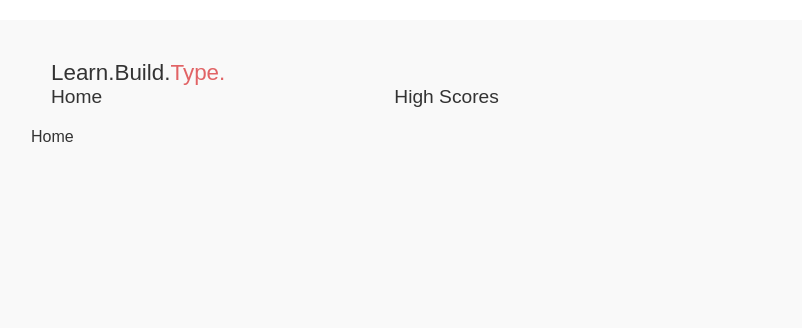
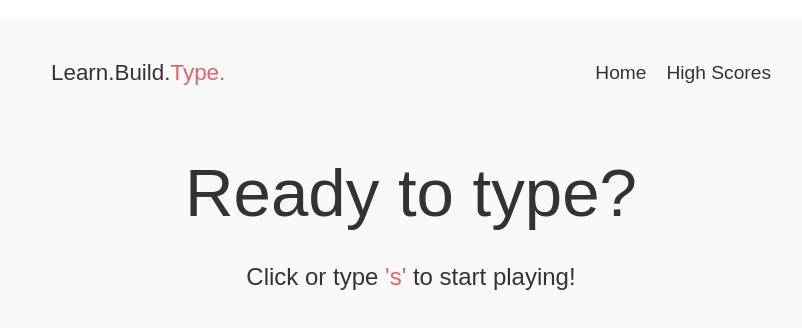
Before and after one commit to zoranstankovic/React-Serverless-Demo, a React (Create React App) app: page / in a window 1280 px wide. Shown: the top 328 px of the page, without its empty margins (229-1031 px from the left). Built offline with nearby package versions, Linux system fonts and the light colour scheme.

Commit message:
Add style to home page
Add style to home page and fix typos regarding css navbar.

```diff
--- a/src/index.css
+++ /dev/null
@@ -1,13 +0,0 @@
-body {
-  margin: 0;
-  font-family: -apple-system, BlinkMacSystemFont, 'Segoe UI', 'Roboto', 'Oxygen',
-    'Ubuntu', 'Cantarell', 'Fira Sans', 'Droid Sans', 'Helvetica Neue',
-    sans-serif;
-  -webkit-font-smoothing: antialiased;
-  -moz-osx-font-smoothing: grayscale;
-}
-
-code {
-  font-family: source-code-pro, Menlo, Monaco, Consolas, 'Courier New',
-    monospace;
-}
--- a/src/pages/Home.js
+++ b/src/pages/Home.js
@@ -1,3 +1,13 @@
+import CTA from "../styled/CTA";
+import { Accent, StyledTitle } from "../styled/Random";
+
 export default function Home() {
-  return <div>Home</div>;
+  return (
+    <div>
+      <StyledTitle>Ready to type?</StyledTitle>
+      <CTA to="/game">
+        Click or type <Accent>'s'</Accent> to start playing!
+      </CTA>
+    </div>
+  );
 }
--- /dev/null
+++ b/src/styled/CTA.js
@@ -0,0 +1,13 @@
+import { Link } from "react-router-dom";
+import styled from "styled-components";
+
+export default styled(Link)`
+  font-size: 1.5rem;
+  text-align: center;
+  display: block;
+  text-decoration: none;
+
+  &:hover {
+    text-decoration: underline;
+  }
+`;
--- a/src/styled/Navbar.js
+++ b/src/styled/Navbar.js
@@ -3,7 +3,7 @@ import styled from "styled-components";
 
 export const StyledNavbar = styled.nav`
   display: grid;
-  grid-template-columns: 1rf auto;
+  grid-template-columns: 1fr auto;
   padding: 20px;
 `;
 
--- a/src/styled/Random.js
+++ b/src/styled/Random.js
@@ -3,3 +3,10 @@ import styled from "styled-components";
 export const Accent = styled.span`
   color: #e16365;
 `;
+
+export const StyledTitle = styled.h1`
+  font-size: 4.2rem;
+  text-align: center;
+  margin-bottom: 2rem;
+  margin-top: 3rem;
+`;
```
Also changed, not shown: src/index.js (+5 -6 lines).
